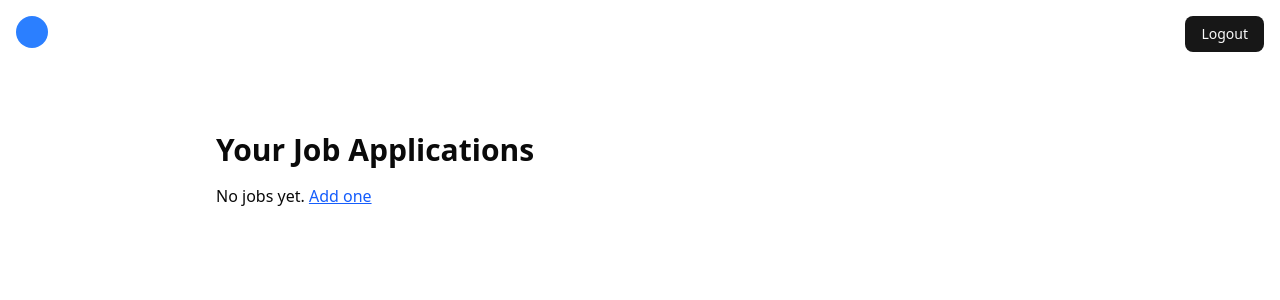
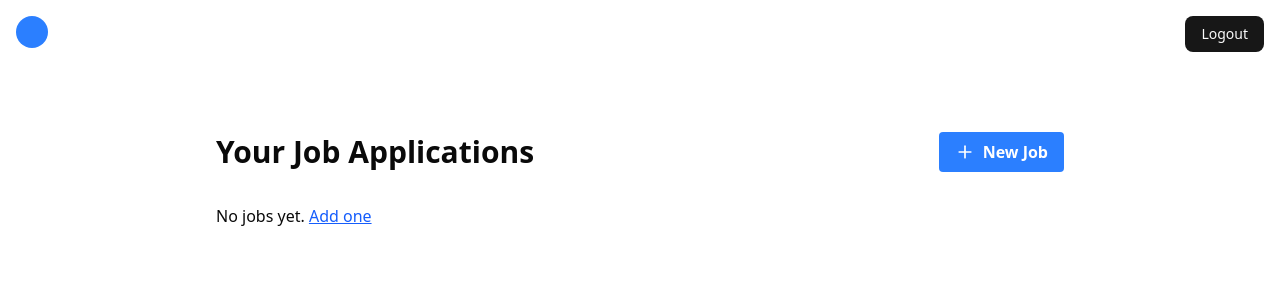
Before and after one commit to ShadowCatP/job-applications-tracker, a Next.js app in the folder frontend/: page / in a window 1280 px wide. Shown: the top 300 px of the page. Built offline with nearby package versions, Linux system fonts and the light colour scheme.

Commit message:
refactored add new job link

```diff
--- a/frontend/app/page.tsx
+++ b/frontend/app/page.tsx
@@ -7,6 +7,7 @@ import { api } from "@/lib/api";
 import { useRouter } from "next/navigation";
 import { Job } from "@/types/Job";
 import { JobCard } from "@/components/Cards/JobCard/JobCard";
+import { Plus } from "lucide-react";
 
 export default function Home() {
   const auth = useAuth();
@@ -29,8 +30,17 @@ export default function Home() {
   }, [auth?.token]);
 
   return (
-    <div className="mx-auto mt-10 max-w-4xl p-6">
-      <h1 className="mb-4 text-3xl font-bold">Your Job Applications</h1>
+    <div className="mx-auto mt-10 flex max-w-4xl flex-col gap-8 p-6">
+      <div className="flex items-center justify-between">
+        <h1 className="text-3xl font-bold">Your Job Applications</h1>
+        <Link
+          href="/jobs/new"
+          className="flex items-center gap-2 rounded bg-blue-500 px-4 py-2 font-semibold text-white transition-colors hover:bg-blue-400"
+        >
+          <Plus size={20} />
+          New Job
+        </Link>
+      </div>
       {jobs.length === 0 ? (
         <p>
           No jobs yet.{" "}
@@ -50,11 +60,6 @@ export default function Home() {
               }}
             />
           ))}
-          <p>
-            <Link href="/jobs/new" className="text-blue-600 underline">
-              Add one
-            </Link>
-          </p>
         </div>
       )}
     </div>
```
